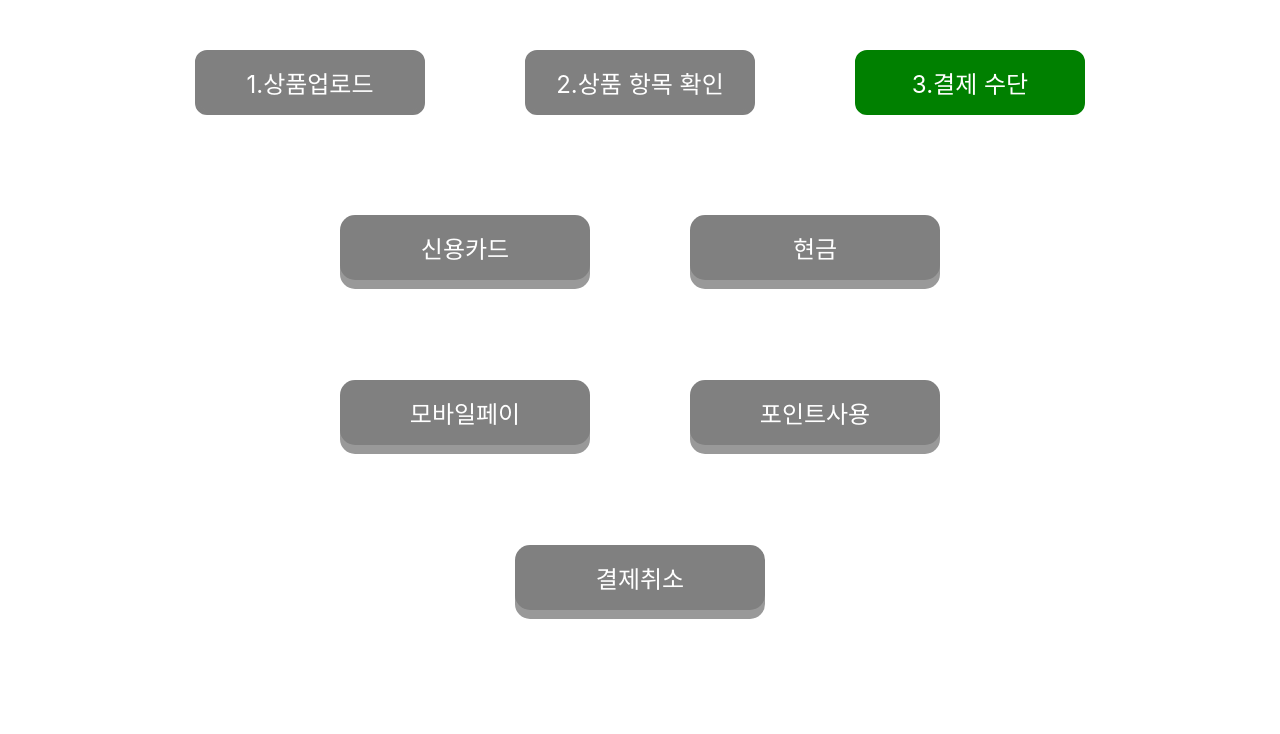
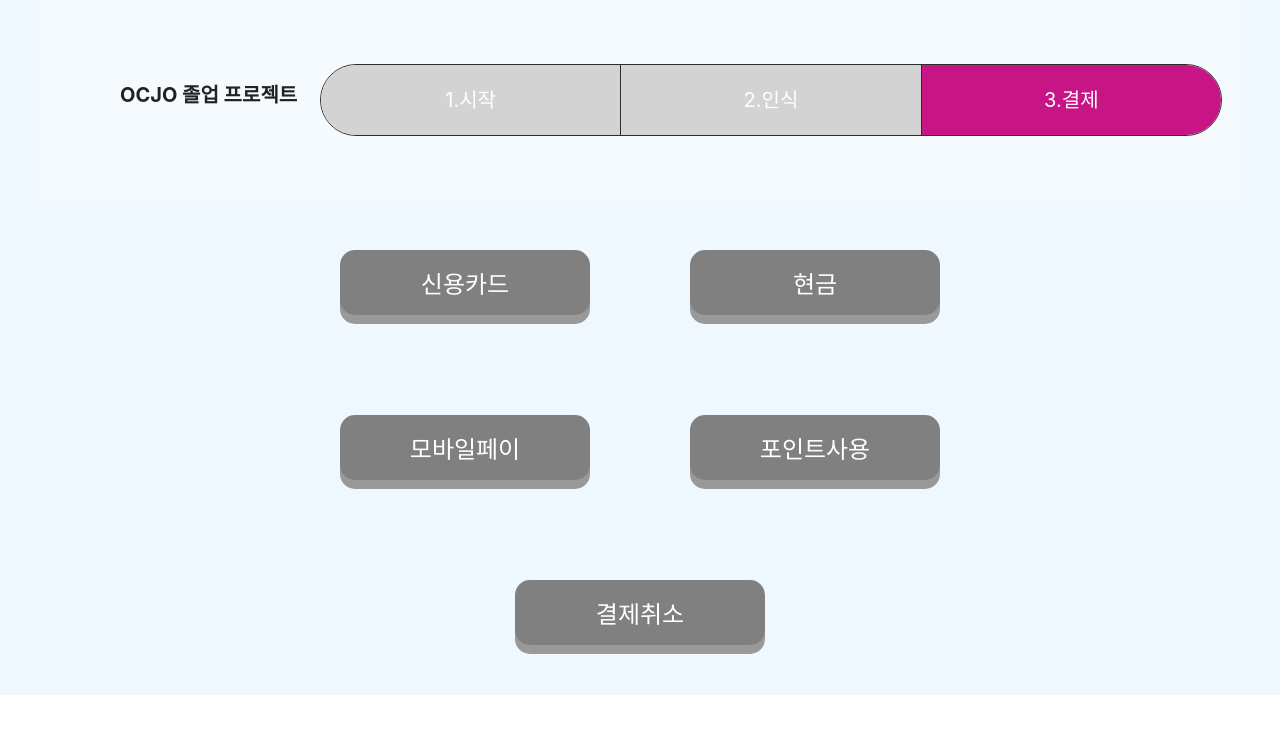
Before and after one commit to OCJO/AI-Cashier, a React (Create React App) app in the folder frontend/: page /payment in a window 1280 px wide. Shown: the top 734 px of the page. Built offline with nearby package versions, Linux system fonts and the light colour scheme.

Commit message:
프론트 페이지 업데이트

```diff
--- a/frontend/src/App.js
+++ b/frontend/src/App.js
@@ -1,11 +1,11 @@
 import logo from './logo.svg';
-import './App.css';
+// import './App.css';
 import React, { useState } from 'react';
 import $ from "jquery";
 import Payment from "./PaymentSelectPage.js";
 import Paying from "./PayingPage.js";
 import Main from "./new_mainpage.js";
-
+import './Main.css';
 import { Link, Route, Switch } from 'react-router-dom';
 import { useHistory, useParams } from 'react-router-dom';
 import axios from "axios";
@@ -68,28 +68,61 @@ function App(props) {
 
         {/* 메인페이지 라우팅 */}
         <Route exact path="/">
-          <div className="container">
-            <div className="greenvar">1.상품업로드</div>
-            <div className="var">2.상품 항목 확인</div>
-            <div className="var">3.결제 수단</div>
+          {/* header */}
+          <div className="header">
+            <div className="container">
+              <div className="header_banner">
+                <span className="header_name">OCJO 졸업 프로젝트</span>
+                <div className="pay_cource">
+                  <div className="left_var_green">1.시작</div>
+                  <div className="center_var">2.인식</div>
+                  <div className="right_var">3.결제</div>
+                </div>
+              </div>
+            </div>
           </div>
+          {/*-- header */}
 
-          <div className="my-alert">구매할 상품의 이미지를 등록하세요.</div>
+          {/* contents */}
+          <div className="contents">
+            <div className="container">
+              <div className="cont-cont">
 
-          <div className="img-border">
-            <img className='' src={imgBase64}></img>
+                {/* 상품업로드, 인식시작버튼 */}
+                <div className="column left_cont">
+                  <h3>안녕하세요. <br /> <b>셀프 무인 계산대</b>입니다.</h3>
+                  <div className="button_container">
+                    <button className="button" onClick={() => {
+                      $('.img-upload').trigger('click')
+                    }}>상품 업로드</button>
+
+                    <form onSubmit={getDetectResult}>
+                      <input className="img-upload" type="file" id="imgFile" onChange={handleChangeFile}/>
+                      <input className="button" type="submit" value="인식 시작" />
+                    </form>
+                  </div>
+                </div>
+                {/*-- 상품업로드, 인식시작버튼 */}
+
+                {/* 이미지 입력란 */}
+                <div className="column right_cont">
+                  <div className="img_border">
+                    <img className='reco_img' src={imgBase64} alt="main image error"></img>
+                  </div>
+                </div>
+                {/*--이미지 입력란 */}
+
+              </div>
+            </div>
           </div>
+          {/*-- contents */}
 
-          <div className="container">
-            <button className="start-button" onClick={() => {
-              $('.img-upload').trigger('click')
-            }}>이미지 업로드</button>
+          {/* footer */}
+          <div className="footer">
+            <div className="container">footer</div>
+          </div>
+          {/*-- footer */}
 
-            <form onSubmit={getDetectResult}>
-              <input className="img-upload" type="file" id="imgFile" onChange={handleChangeFile} />
-              <input className="start-button" type="submit" value="인식 시작" />
-            </form>
-          </div>
 
         </Route>
         {/* //메인페이지 라우팅 */}
@@ -127,3 +160,7 @@ function itemInfoState(state) {
 }
 
 export default connect(itemInfoState)(App)
+
+// 보완사항
+// - 상품업로드나 인식시작 버튼에 hover효과 주기
+// - 이미지 들어가는 border부분에 원래 default 이미지 넣어주기
--- a/frontend/src/Main.css
+++ b/frontend/src/Main.css
@@ -1,7 +1,7 @@
 @charset "utf-8";
 
 /* 레이아웃 */
-.wrap {width: 100%; background-color:aliceblue}
+.App {width: 100%; background-color:aliceblue}
 .header {width: 100%; height: 200px;}
 .contents {width: 100%; height: 600px;}
 .footer {width: 100%; height: 200px;}
@@ -10,18 +10,27 @@
 .container {width: 1200px; margin: 0 auto; height: inherit; background: rgba(255,255,255,0.3);}
 
 /* 헤더 */
-.green {background-color: green;}
+.green {background-color: mediumvioletred;}
 .header_banner {position: relative; width: 100%;}
 .header_banner .header_name {position: absolute; left: 80px; top: 15px; font-size: 20px; color:#222; font-weight: bold;}
 .header_banner .pay_cource {border: 1px solid #2c2c2c; width: 900px; height:70px; margin-left: 280px; display: flex; align-items: center; justify-content: space-evenly; font-size: 20px; border-radius: 70px;}
-.header_banner .pay_cource .left_var {border-top-left-radius: 70px; border-bottom-left-radius: 70px; background-color:mediumvioletred; width: 300px; height:70px; color: white; line-height: 70px; text-align: center;}
+.header_banner .pay_cource .left_var {border-top-left-radius: 70px; border-bottom-left-radius: 70px; background-color:lightgray; width: 300px; height:70px; color: white; line-height: 70px; text-align: center;}
+.header_banner .pay_cource .left_var_green {border-top-left-radius: 70px; border-bottom-left-radius: 70px; background-color: mediumvioletred; width: 300px; height:70px; color: white; line-height: 70px; text-align: center;}
 .header_banner .pay_cource .center_var {border-left: 1px solid #2c2c2c; border-right: 1px solid #2c2c2c; background-color: lightgray; width: 300px; height:70px;  color: white; line-height: 70px; text-align: center;}
+.header_banner .pay_cource .center_var_green {border-left: 1px solid #2c2c2c; border-right: 1px solid #2c2c2c; background-color: mediumvioletred; width: 300px; height:70px;  color: white; line-height: 70px; text-align: center;}
 .header_banner .pay_cource .right_var {border-top-right-radius : 70px; border-bottom-right-radius : 70px; background-color: lightgray; width: 300px; height:70px;  color: white; line-height: 70px; text-align: center;}
+.header_banner .pay_cource .right_var_green {border-top-right-radius : 70px; border-bottom-right-radius : 70px; background-color: mediumvioletred; width: 300px; height:70px;  color: white; line-height: 70px; text-align: center;}
 
 /* 콘텐츠 */
 .cont-cont .column {float: left; width: 600px; height: 600px;}
-.cont-cont .column h3 {margin-top: 200px; margin-bottom: 10px; font-size: 35px; text-align: left; padding-left: 80px;}
+.cont-cont .column h3 {margin-top: 150px; margin-bottom: 10px; font-size: 35px; text-align: left; padding-left: 80px;}
 .cont-cont .column h3 b {color: rgb(228, 136, 102);}
-.right_cont .img_border {border: 2px solid rgb(228, 136, 102); max-width: 416px; height: 416px; width: 100%; margin-top: 100px; margin-left: 50px; border-radius: 50px;}
+.right_cont .img_border {border: 2px solid rgb(228, 136, 102); max-width: 416px; height: 416px; width: 100%; margin-top: 50px; margin-left: 100px; }
 .left_cont .button_container {  display: flex; align-items: center; justify-content: center;}
 .left_cont .button_container .button {margin: 50px 20px;width: 200px;display: inline-block;padding: 15px 15px;font-size: 20px;text-align: center;color: #fff; background-color:mediumvioletred; border-radius: 15px;}
+.left_cont .button_container .button:hover {background-color: rgb(224, 95, 177);}
+/* .img_border img {width: 100%;} */
+
+/* 인식 페이지 */
+.paying_img {border: 2px solid rgb(228, 136, 102); margin-top: 50px;}
+.table-type {margin-top: 50px;}
--- a/frontend/src/PayingPage.js
+++ b/frontend/src/PayingPage.js
@@ -3,6 +3,7 @@ import { useHistory } from 'react-router-dom';
 import { Table } from 'react-bootstrap';
 import { connect } from 'react-redux';
 import './App.css';
+import './Main.css';
 import Modal from "./Modal.js";
 import axios from "axios";
 axios.defaults.xsrfCookieName = "csrftoken";
@@ -23,19 +24,53 @@ function Paying(props) {
 
     return (
         <div>
+            {/* header */}
+            {/* 결제 단계 배너 */}
+            <div className="header">
                 <div className="container">
-                <div className="var">1.상품업로드</div>
-                <div className="greenvar">2.상품 항목 확인</div>
-                <div className="var">3.결제 수단</div>
+                    <div className="header_banner">
+                        <span className="header_name">OCJO 졸업 프로젝트</span>
+                        <div className="pay_cource">
+                            <div className="left_var">1.시작</div>
+                            <div className="center_var_green">2.인식</div>
+                            <div className="right_var">3.결제</div>
                         </div>
-            {/* 결제 단계 배너 */}
+                    </div>
+                </div>
+            </div>
+            {/*--결제 단계 배너 */}
+            {/*-- header */}
 
-            <div className="lr-container">
-                <div className="left-img">
-                    <img src={img_src} />
+            {/* contents */}
+            <div className="contents">
+                <div className="container">
+                    <div className="cont-cont">
+                        <div className="column left_cont">
+                            <img className="paying_img" src={img_src} />
+                            <div className="button_container">
+                                <button className="button" onClick={() => {
+                                    console.log(props.state)
+                                    openModal()
+                                    axios({
+                                        method: "get",
+                                        url: 'http://localhost:8000/api/add_item/',
+                                    }).then((Response) => {
+                                        let itemCategoryInfo = JSON.parse(Response.data)
+                                        setCategoryInfo(itemCategoryInfo['result'])
+                                    })
+                                        .catch((err) => {
+                                            console.log(err)
+                                        })
+                                    // setCategoryInfo(b)
+                                }}>항목추가</button>
+                                <button className="button" onClick={() => {
+                                    history.push('/payment')
+                                }}>결제하기</button>
+                                {/* 항목추가하기, 결제하기 버튼 */}
+                            </div>
+                        </div>
 
-                </div>
-                <div className="right-table">테이블
+                        <div className="column right_cont">
                             <Table className="table-type">
                                 <thead>
                                     <tr>
@@ -88,30 +123,18 @@ function Paying(props) {
                             </Table>
                         </div>
                     </div>
+                </div>
+            </div>
             {/* 결제테이블과 이미지 업로드  */}
+            {/*-- contents */}
 
-            <div>
-                <button className="start-button" onClick={() => {
-                    console.log(props.state)
-                    openModal()
-                    axios({
-                        method: "get",
-                        url: 'http://localhost:8000/api/add_item/',
-                    }).then((Response) => {
-                        let itemCategoryInfo = JSON.parse(Response.data)
-                        setCategoryInfo(itemCategoryInfo['result'])
-                    })
-                        .catch((err) => {
-                            console.log(err)
-                        })
-                    // setCategoryInfo(b)
-                }}>항목추가</button>
-                <button className="start-button" onClick={() => {
-                    history.push('/payment')
-                }}>결제하기</button>
-                {/* 항목추가하기, 결제하기 버튼 */}
+            {/* footer */}
+            <div className="footer">
+                <div className="container">footer</div>
+            </div>
+            {/*-- footer */}
 
-            </div>
+
 
             <div>
                 <Modal open={modalOpen} close={closeModal} table={props.state} categoryInfo={categoryInfo} />
@@ -131,3 +154,11 @@ function itemInfoState(state) {
 
 export default connect(itemInfoState)(Paying)
 // export default Paying
+
+
+// 보완할 점
+// 1. 사진에 border값 주기 (o)
+// 2. 버튼 사진밑으로 내리기 (o)
+// 3. 중앙에 경계선 ()
+// 4. 표 디자인 ()
+// 5. 항목추가했을때 디자인 개선 ()
--- a/frontend/src/PaymentSelectPage.js
+++ b/frontend/src/PaymentSelectPage.js
@@ -5,11 +5,22 @@ function Payment(){
     let history = useHistory();
     return(
         <div>
-            <div className="container">
-                <div className = "var">1.상품업로드</div>
-                <div className = "var">2.상품 항목 확인</div>
-                <div className = "greenvar">3.결제 수단</div>
+            {/* header */}
+            {/* 결제 단계 배너 */}
+            <div className="header">
+                <div className="container">
+                    <div className="header_banner">
+                        <span className="header_name">OCJO 졸업 프로젝트</span>
+                        <div className="pay_cource">
+                            <div className="left_var">1.시작</div>
+                            <div className="center_var">2.인식</div>
+                            <div className="right_var_green">3.결제</div>
+                        </div>
+                    </div>
+                </div>
             </div>
+            {/*--결제 단계 배너 */}
+            {/*-- header */}
 
             <div className="button-container">
                 <div><button className="left-button">신용카드</button></div>
```
Also changed, not shown: frontend/src/new_mainpage.js (+10 -4 lines), frontend/src/new_PayingPage.js (added). Lines whose indentation alone changed are shown as unchanged.
